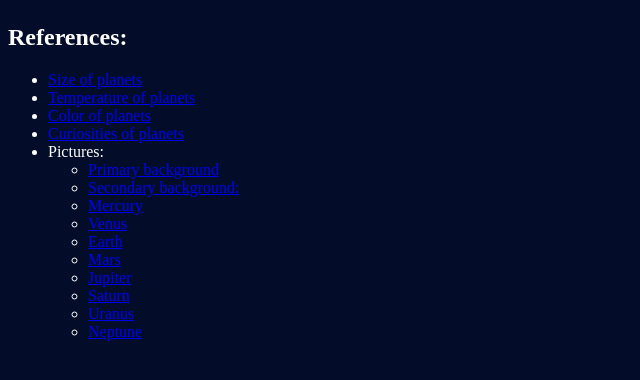
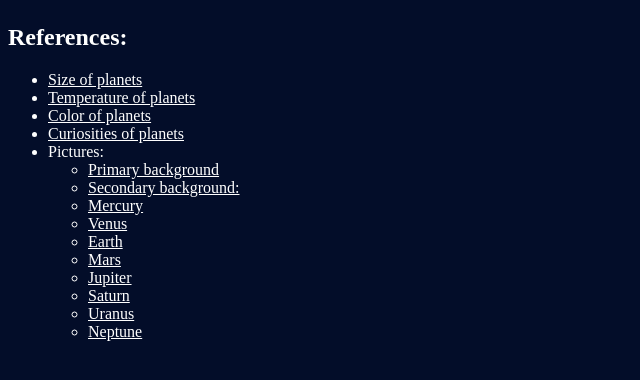
Before and after one commit to stellagress/phase-1-project-planets, a plain HTML site: page index.html in a window 1280 px wide. Shown: the whole page, without its empty margins (0-640 px from the left). Drawn offline with Linux system fonts and the light colour scheme; no server answers.

Commit message:
improves hyperlink colors

```diff
--- a/index.html
+++ b/index.html
@@ -18,7 +18,7 @@
     <ul id="planetList" class="planet-list">
     </ul>
 
-    <p class="myParagraph">
+    <div class="referenceContainer">
         <h2> References: </h2>
         <ul>
             <li><a href="https://solarsystem.nasa.gov/resources/686/solar-system-sizes/">Size of planets</a></li>
@@ -40,7 +40,7 @@
                 <li><a href="https://static.wikia.nocookie.net/space/images/0/06/Neptune.jpg/revision/latest?cb=20090406150350">Neptune</a></li>
             </ul>
         </ul>
-    </p>
+    </div>
 
 
 </body>
--- a/styles.css
+++ b/styles.css
@@ -62,6 +62,11 @@ button {
 
 
 
-.myParagraph {
+.referenceContainer a {
     color: white;
 }
+
+
+.referenceContainer a:visited {
+    color: purple;
+}
```
